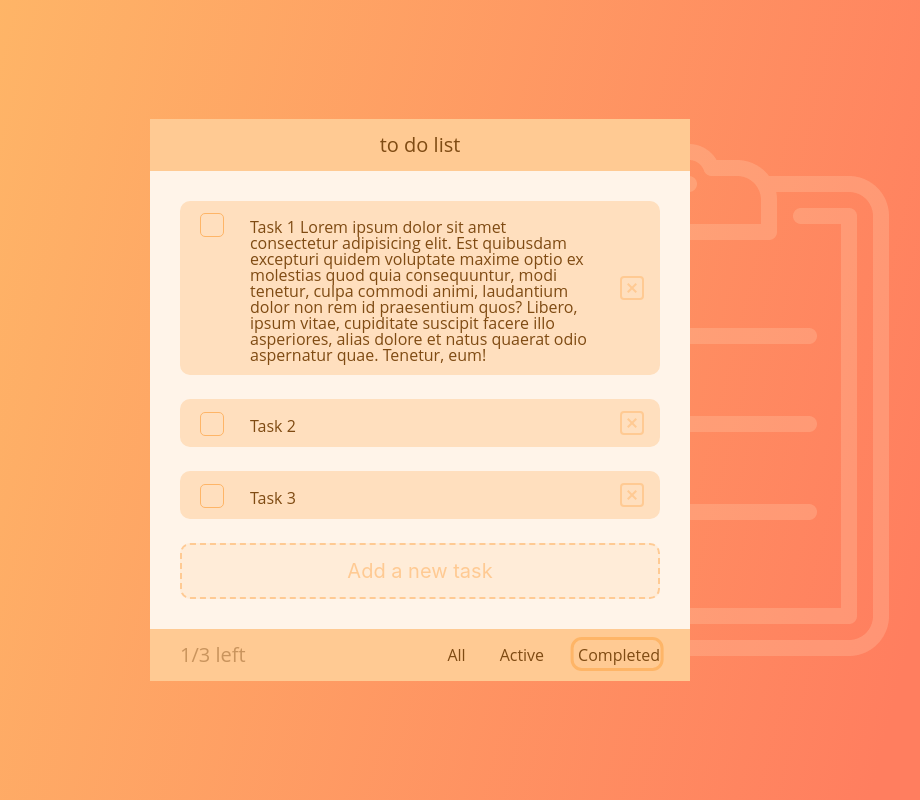
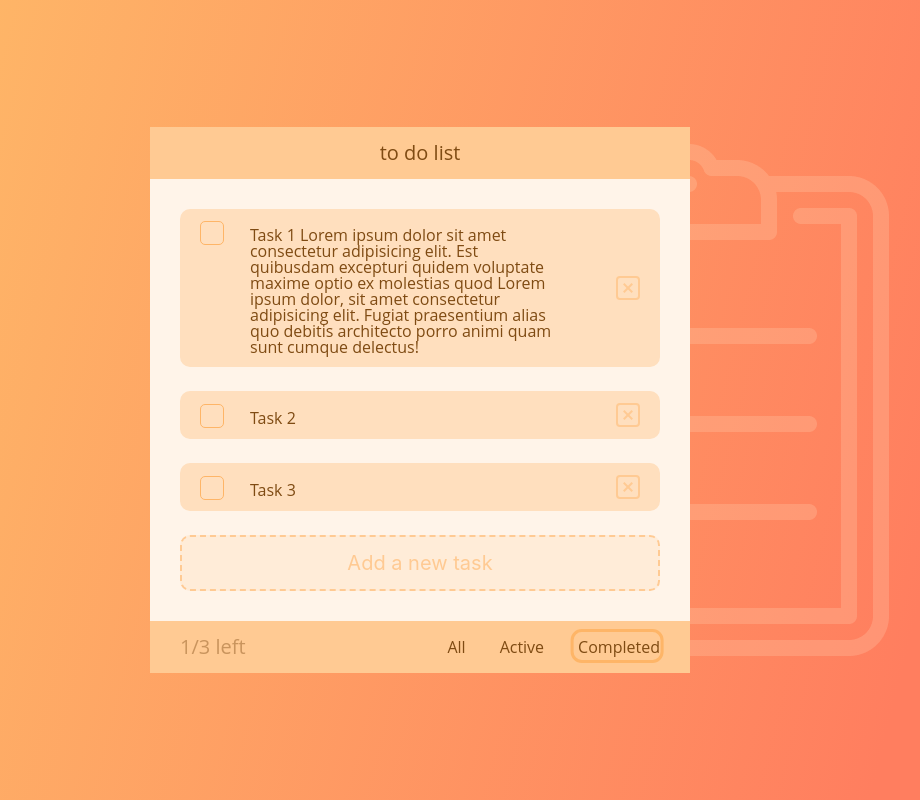
Before and after one commit to mklapshin/Vue, a Vue app: page / in a window 1280 px wide. Shown: the whole page, without its empty margins (220-1140 px from the left). Built offline with nearby package versions, Linux system fonts and the light colour scheme.

Commit message:
resolve problem with adaptive

```diff
--- a/src/App.vue
+++ b/src/App.vue
@@ -18,11 +18,9 @@
                   <div class="task__text">
                     Task 1 Lorem ipsum dolor sit amet consectetur adipisicing
                     elit. Est quibusdam excepturi quidem voluptate maxime optio
-                    ex molestias quod quia consequuntur, modi tenetur, culpa
-                    commodi animi, laudantium dolor non rem id praesentium quos?
-                    Libero, ipsum vitae, cupiditate suscipit facere illo
-                    asperiores, alias dolore et natus quaerat odio aspernatur
-                    quae. Tenetur, eum!
+                    ex molestias quod Lorem ipsum dolor, sit amet consectetur
+                    adipisicing elit. Fugiat praesentium alias quo debitis
+                    architecto porro animi quam sunt cumque delectus!
                   </div>
                 </label>
                 <button class="task__btn" aria-label="remove-task"></button>
@@ -119,21 +117,27 @@ export default {
       justify-content: center;
     }
     @include breakpoint($sssm) {
-      padding: 0 0 0 7rem;
+      padding: 0 0 0 0;
       margin: 0;
       justify-content: center;
     }
 
     @include breakpoint($ssssm) {
-      padding: 0 0 0 9.5rem;
+      padding: 0 0 0 0;
       margin: 0;
       justify-content: center;
     }
 
     .todo-app {
-      width: 33.75rem;
+      max-width: 33.75rem;
       display: flex;
       flex-direction: column;
+      @include breakpoint($sm) {
+        max-width: 20rem;
+      }
+      @include breakpoint($sssm) {
+        max-width: 17rem;
+      }
       &__header {
         background-color: $peachOrange;
       }
@@ -206,7 +210,7 @@ export default {
               }
               &__text {
                 margin: -20px 0 0 50px;
-                width: 340px;
+                max-width: 20rem;
               }
               &__btn {
                 flex: 0 0 1.5rem;
@@ -369,12 +373,16 @@ export default {
 
           border-radius: 5px;
           position: relative;
+          @include breakpoint($ssm) {
+            width: 9px;
+          }
+
           &::before {
             cursor: pointer;
             content: "";
             position: absolute;
             display: block;
-            width: 94px;
+            width: 14px;
             height: 34px;
             border-radius: 0.7rem;
             margin: 0 0 0 3rem;
```
